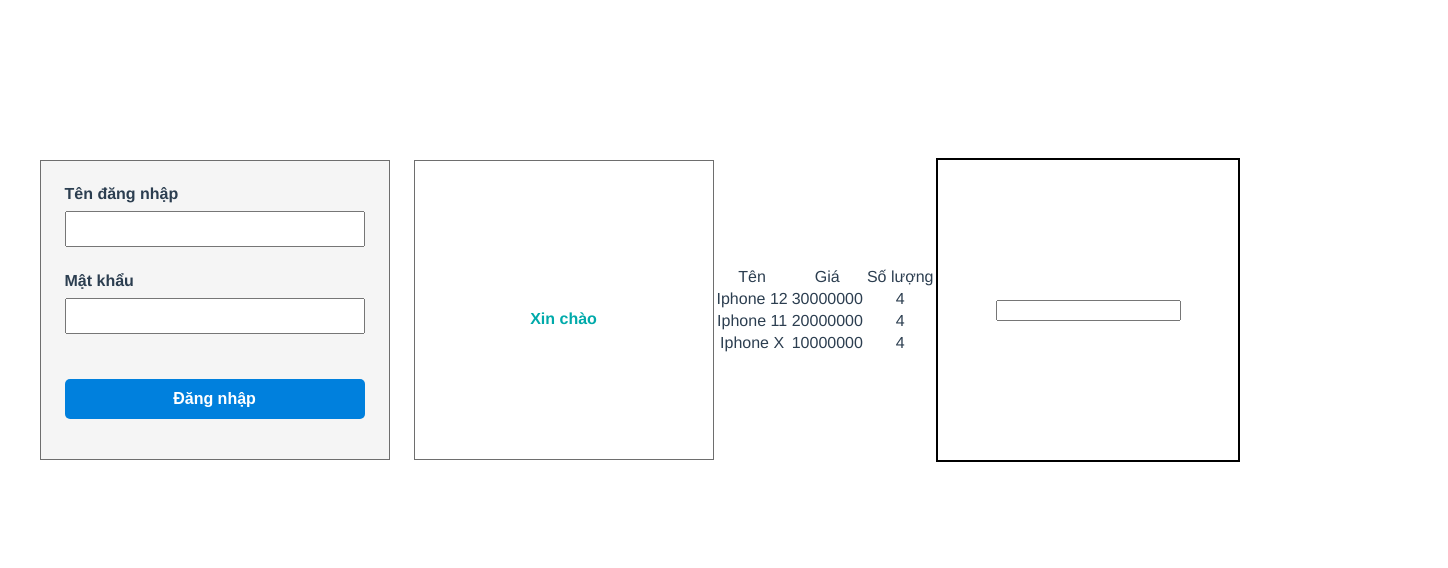
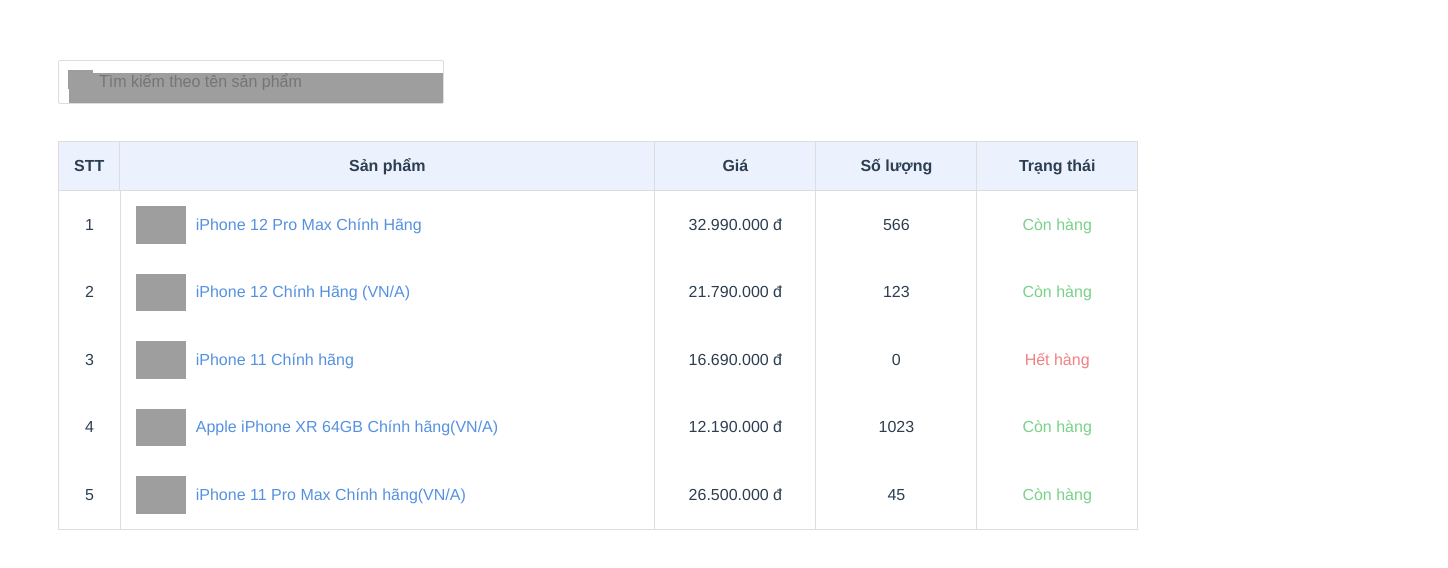
Before and after one commit to pvdrh/Vuejs-BT, a Vue app: page / in a window 1280 px wide. Shown: the top 568 px of the page, 1448 px wide, since content can reach past the window. Built offline with nearby package versions, Linux system fonts and the light colour scheme; grey boxes are pictures that could not be loaded.

Commit message:
unit2-ex1

```diff
--- a/package.json
+++ b/package.json
@@ -18,7 +18,7 @@
     "babel-eslint": "^10.1.0",
     "eslint": "^6.7.2",
     "eslint-plugin-vue": "^6.2.2",
-    "sass": "^1.32.0",
+    "sass": "^1.32.2",
     "sass-loader": "^10.1.0",
     "vue-template-compiler": "^2.6.11"
   },
--- a/src/App.vue
+++ b/src/App.vue
@@ -1,21 +1,17 @@
 <template>
   <div id="app">
-    <Lession2 />
+    <Ex1 />
   </div>
 </template>
 
 <script>
 // import ex1 from './components/Unit1/ex1.vue'
-import Lession2 from './components/Unit2/Lession2.vue'
+import Ex1 from './components/Unit2/Ex1.vue'
 
 export default {
   name: 'App',
   components: {
-    // HelloWorld
-    // ex3
-    // ex1
-    // ex2
-    Lession2
+    Ex1
   }
 }
 </script>
--- a/src/components/Unit2/Ex1.vue
+++ b/src/components/Unit2/Ex1.vue
@@ -0,0 +1,232 @@
+<template>
+  <div class="container">
+    <div class="cartWrap">
+      <div class="inputWrap">
+        <input
+            :style="{
+            border: color,
+            backgroundImage: 'url(' + imageFilter + ')',
+          }"
+            placeholder="Tìm kiếm theo tên sản phẩm"
+            type="text"
+            @focus="changeColor()"
+            @blur="removeColor()"
+            @keydown.enter="onEnter()"
+            v-model="text"
+        />
+        <img :src="imageFilter" alt="" class="imgFilter">
+        <i v-show="text.length > 0" class="clearFilter" @click="clearFilter()">&times;</i>
+      </div>
+
+      <div class="Wrap">
+        <table id="Cart">
+          <thead>
+          <tr>
+            <th width="5%">STT</th>
+            <th width="50%">Sản phẩm</th>
+            <th width="15%">Giá</th>
+            <th width="15%">Số lượng</th>
+            <th width="15%">Trạng thái</th>
+          </tr>
+          </thead>
+          <tbody>
+          <tr v-for="(product, index) in list" :key="index">
+            <td>{{ index + +1 }}</td>
+            <td class="productName">
+              <img
+                  v-if="product.image.length > 0"
+                  :src="product.image"
+                  alt=""
+              />
+              <img
+                  v-else
+                  alt=""
+                  :src="defaulImg"
+              />
+              {{ product.name }}
+            </td>
+            <td>{{ product.price.toLocaleString("vi-VN") }} đ</td>
+            <td>{{ product.quantity }}</td>
+            <td
+                :class="{ redColor: !product.isAvailable }"
+                class="status"
+            >
+              <span v-if="!product.isAvailable">Hết hàng</span>
+              <span v-else>Còn hàng</span>
+            </td>
+          </tr>
+          </tbody>
+          <tbody v-if="this.value.length > 0 && this.filters.length == 0">
+          <tr>
+            <td colspan="5">Không có dữ liệu</td>
+          </tr>
+          </tbody>
+
+        </table>
+      </div>
+    </div>
+  </div>
+</template>
+
+<script>
+export default {
+  name: "Cart",
+  data() {
+    return {
+      imageFilter:
+          "https://upload.wikimedia.org/wikipedia/commons/thumb/0/0b/Search_Icon.svg/1024px-Search_Icon.svg.png",
+      defaulImg:"https://www.tibs.org.tw/images/default.jpg",
+      value: "",
+      text: "",
+      products: [
+        {
+          name: "iPhone 12 Pro Max Chính Hãng",
+          image:
+              "https://cdn.cellphones.com.vn/media/catalog/product/cache/1/image/9df78eab33525d08d6e5fb8d27136e95/p/h/photo_2020-10-13_22-12-24.jpg_1_2.png",
+          price: 32990000,
+          quantity: 566,
+          isAvailable: true,
+        },
+        {
+          name: "iPhone 12 Chính Hãng (VN/A)",
+          image: "",
+          price: 21790000,
+          quantity: 123,
+          isAvailable: true,
+        },
+        {
+          name: "iPhone 11 Chính hãng",
+          image:
+              "https://cdn.cellphones.com.vn/media/catalog/product/cache/1/image/9df78eab33525d08d6e5fb8d27136e95/_/0/_0004_layer_5.jpg",
+          price: 16690000,
+          quantity: 0,
+          isAvailable: false,
+        },
+        {
+          name: "Apple iPhone XR 64GB Chính hãng(VN/A)",
+          image:
+              "https://cdn.cellphones.com.vn/media/catalog/product/cache/1/image/9df78eab33525d08d6e5fb8d27136e95/i/p/iphone-xr_5_.jpg",
+          price: 12190000,
+          quantity: 1023,
+          isAvailable: true,
+        },
+        {
+          name: "iPhone 11 Pro Max Chính hãng(VN/A)",
+          image: "",
+          price: 26500000,
+          quantity: 45,
+          isAvailable: true,
+        },
+      ],
+      color: "",
+      name: "",
+      filters: [],
+    };
+  },
+  methods: {
+    changeColor() {
+      this.color = "2px solid #4e99e4";
+    },
+    removeColor() {
+      this.color = "";
+    },
+    clearFilter() {
+      this.text = "";
+      this.value = this.text;
+    },
+    onEnter() {
+      this.value = this.text;
+      this.filters = [];
+      this.products.map((product) => {
+        if (product.name.toLowerCase().includes(this.value.toLowerCase())) {
+          this.filters.push(product);
+        }
+      });
+    },
+  },
+  computed: {
+    list() {
+      return this.value.length > 0 ? this.filters : this.products;
+    },
+  },
+};
+</script>
+
+<style lang="scss">
+.container {
+  width: 1440px;
+  .cartWrap {
+    width: 75%;
+    margin-left: 50px;
+    .inputWrap {
+      width: 30%;
+      margin-bottom: 25px;
+      position: relative;
+      input {
+        background-position: 10px 12px;
+        background-repeat: no-repeat;
+        width: 100%;
+        font-size: 16px;
+        padding: 12px 20px 12px 40px;
+        border: 1px solid #ddd;
+        margin-bottom: 12px;
+        outline: none;
+        border-radius: 2px;
+      }
+      input::-ms-clear {
+        display: none;
+      }
+      .imgFilter {
+        position: absolute;
+        top: 10px;
+        left: 10px;
+        font-size: 40px;
+        line-height: 45px;
+        width: 25px;
+      }
+      .clearFilter {
+        position: absolute;
+        top: 0;
+        left: 355px;
+        font-size: 40px;
+        line-height: 45px;
+        cursor: pointer;
+      }
+    }
+    .Wrap {
+      #Cart {
+        border-collapse: collapse;
+        border: 1px solid #ddd;
+        width: 100%;
+        th {
+          background-color: #ecf2fd;
+          border: 1px solid #ddd;
+          padding: 15px;
+        }
+        td {
+          border-left: 1px solid #ddd;
+          padding: 15px;
+          img {
+            width: 50px;
+            // margin-right: 10px;
+          }
+        }
+        .status {
+          color: #79d189;
+        }
+        .redColor {
+          color: #f18083 !important;
+        }
+        .productName {
+          display: flex;
+          align-items: center;
+          color: #5591e0;
+          img {
+            margin-right: 10px;
+          }
+        }
+      }
+    }
+  }
+}
+</style>
```
Also changed, not shown: 1 other file (tests, documents, lock files or other folders).
